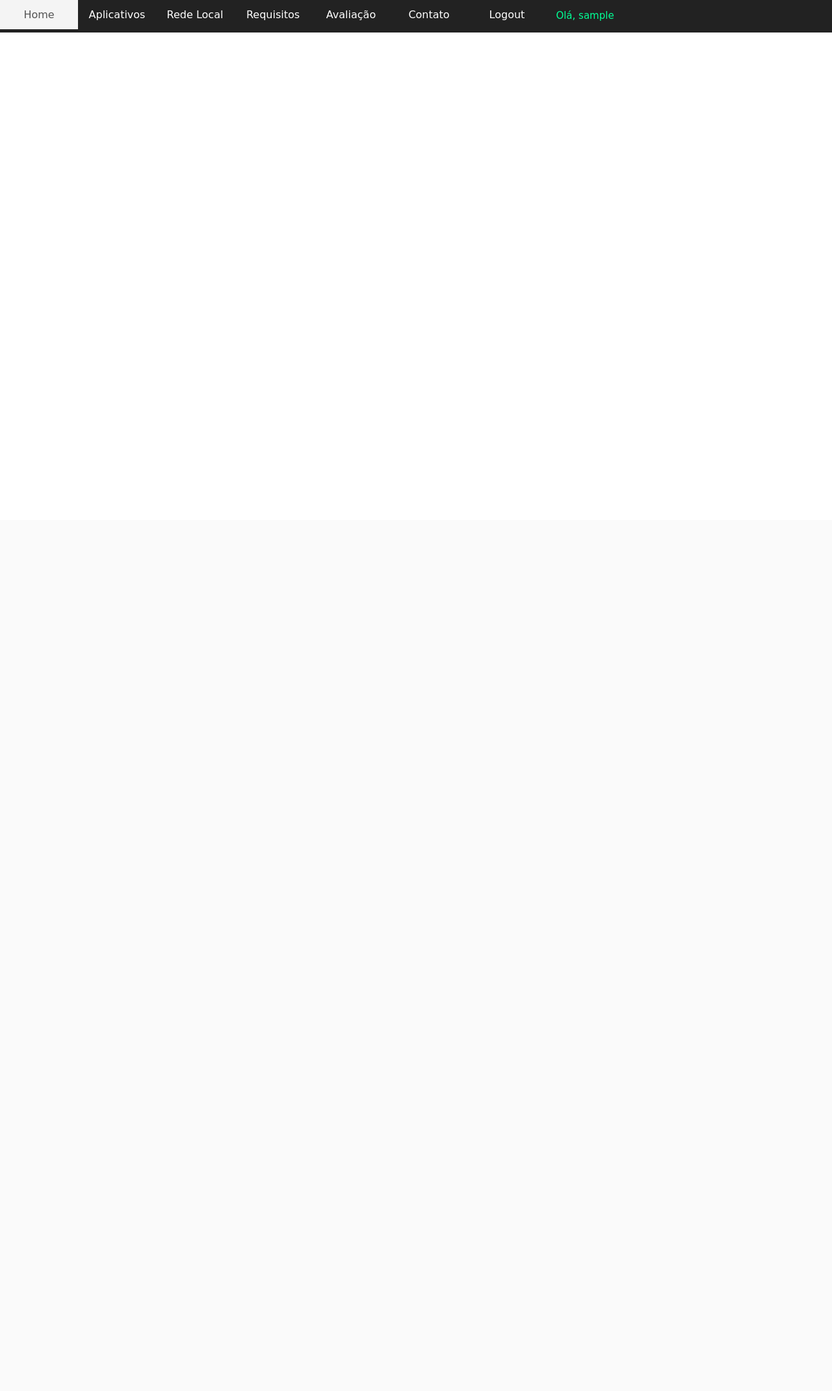
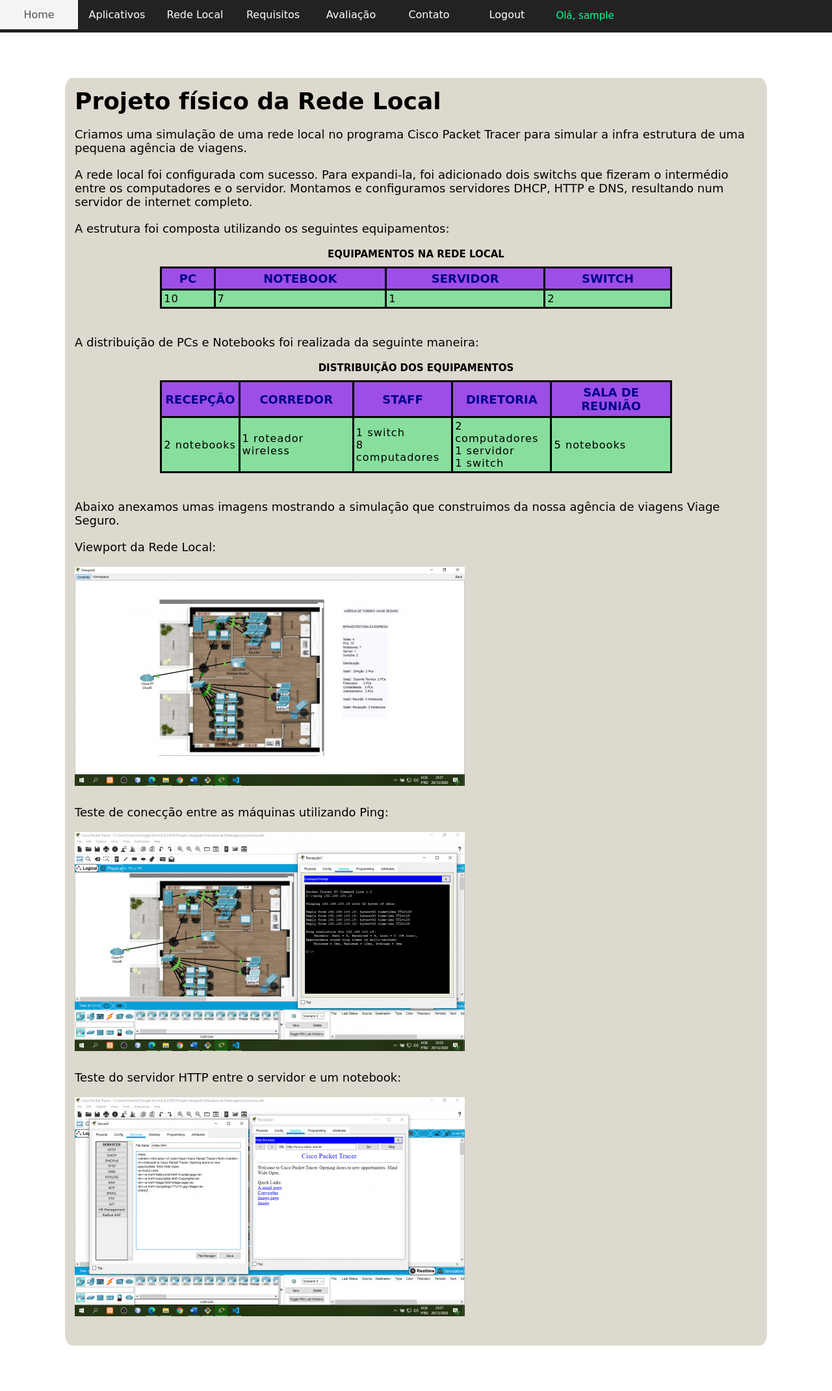
Before and after one commit to erasmobezerra/projeto_integrador, a PHP site: page /rede_local.php in a window 1280 px wide. Shown: the whole page at 65% size. Before the commit the page ends 50 px from the top, so only its background shows below. Run offline with PHP 8.4, Linux system fonts and the light colour scheme; the visitor is signed in with stand-in values (Sample User, id 1).

Commit message:
criando página Rede Local

```diff
--- a/css/style_corpo.css
+++ b/css/style_corpo.css
@@ -3,14 +3,15 @@
     padding: 0;
     text-decoration: none;
     font-family: cursive;
+
 }
 
 .container {
     margin: 70px 100px;
-    font-size: 25px;
     background-color: #ddd9ce;
     border-radius: 1%;
     padding: 15px;
+    font-size: 18px;
 }
 
 .container h1 {
@@ -21,3 +22,8 @@
 p {
     margin-bottom: 20px;
 }
+
+.rede_local img {
+    display: block;
+    padding-bottom: 30px;
+}
--- a/css/style_tabela.css
+++ b/css/style_tabela.css
@@ -7,8 +7,9 @@ table {
 }
 
 caption {
-    font-size: 30px;
-    padding-bottom: 15px;
+    font-size: 15px;
+    padding-bottom: 10px;
+    font-weight: bolder;
 }
 
 thead {
--- a/rede_local.php
+++ b/rede_local.php
@@ -11,6 +11,7 @@ include('verifica_login.php');
     <title>Home</title>
     <link rel="stylesheet" href="./css/style_menu.css">
     <link rel="stylesheet" href="./css/style_corpo.css">
+    <link rel="stylesheet" href="./css/style_tabela.css">
 </head>
 <body>
     <input type="checkbox" id="bt_menu">
@@ -47,6 +48,83 @@ include('verifica_login.php');
 
     </nav>
 
+    <div class="container">
+        <h1>Projeto físico da Rede Local </h1>
+
+        <p>
+        Criamos uma simulação de uma rede local no programa Cisco Packet Tracer para simular a infra estrutura de uma pequena agência de viagens.
+        </p>
+
+        <p>
+        A rede local foi configurada com sucesso. Para expandi-la, foi adicionado dois switchs que fizeram o intermédio entre os computadores e o servidor. Montamos e configuramos servidores DHCP, HTTP e DNS, resultando num servidor de internet completo.
+        </p>
+
+        <p>
+        A estrutura foi composta utilizando os seguintes equipamentos:
+        </p>
+
+        <table>
+            <caption>EQUIPAMENTOS NA REDE LOCAL</caption>
+            <thead>
+                <tr>
+                    <th>PC</th>
+                    <th>NOTEBOOK</th>
+                    <th>SERVIDOR</th>
+                    <th>SWITCH</th>
+                </tr>
+            </thead>
+
+            <tbody>
+                <tr>
+                    <td>10</td>
+                    <td>7</td>
+                    <td>1</td>
+                    <td>2</td>
+                </tr>
+            </tbody>
+        </table>
+        <br>
+        <p>
+        A distribuição de PCs e Notebooks foi realizada da seguinte maneira:
+        </p>
+
+        <table>
+            <caption>DISTRIBUIÇÃO DOS EQUIPAMENTOS</caption>
+            <thead>
+                <tr>
+                    <th>RECEPÇÃO</th>
+                    <th>CORREDOR</th>
+                    <th>STAFF</th>
+                    <th>DIRETORIA</th>
+                    <th>SALA DE REUNIÃO</th>
+                </tr>
+            </thead>
+
+            <tbody>
+                <tr>
+                    <td>2 notebooks</td>
+                    <td>1 roteador wireless</td>
+                    <td>1 switch <br> 8 computadores</td>
+                    <td>2 computadores <br> 1 servidor <br> 1 switch</td>
+                    <td>5 notebooks</td>
+                </tr>
+            </tbody>
+        </table>
+        <br>
+        <p>Abaixo anexamos umas imagens mostrando a simulação que construimos da nossa agência de viagens Viage Seguro.</p>
+
+        <div class="rede_local">
+            <p>Viewport da Rede Local:</p>
+            <img src="./imagens/rede_local1.jpg" alt="">
+            <p>Teste de conecção entre as máquinas utilizando Ping:</p>
+            <img src="./imagens/teste_ping1.jpg" alt="">
+            <p>Teste do servidor HTTP entre o servidor e um notebook:</p>
+            <img src="./imagens/teste_dns_http1.jpg" alt="">
+        </div>
+
+
+
+    </div>
 
 </body>
 </html>
```
Also changed, not shown: imagens/rede_local.png (added), imagens/rede_local1.jpg (added), imagens/teste_dns_http.png (added), imagens/teste_dns_http1.jpg (added), imagens/teste_ping.png (added), imagens/teste_ping1.jpg (added).
